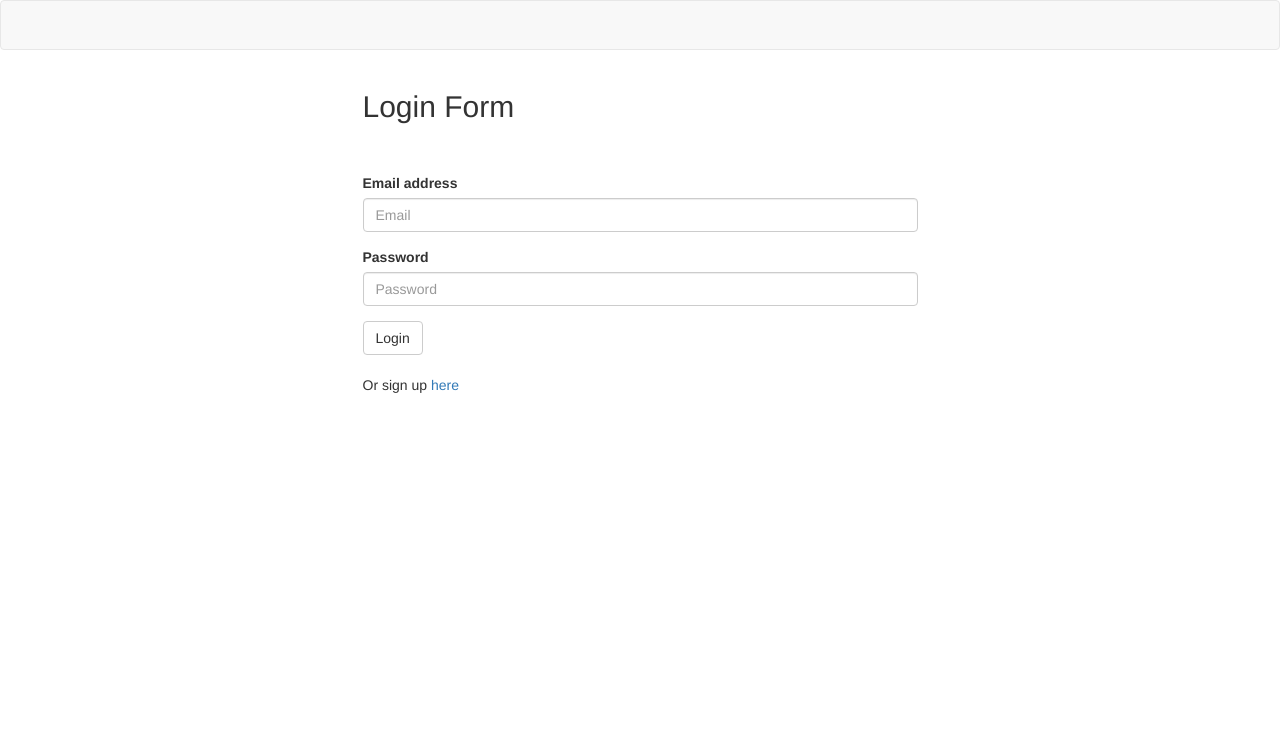
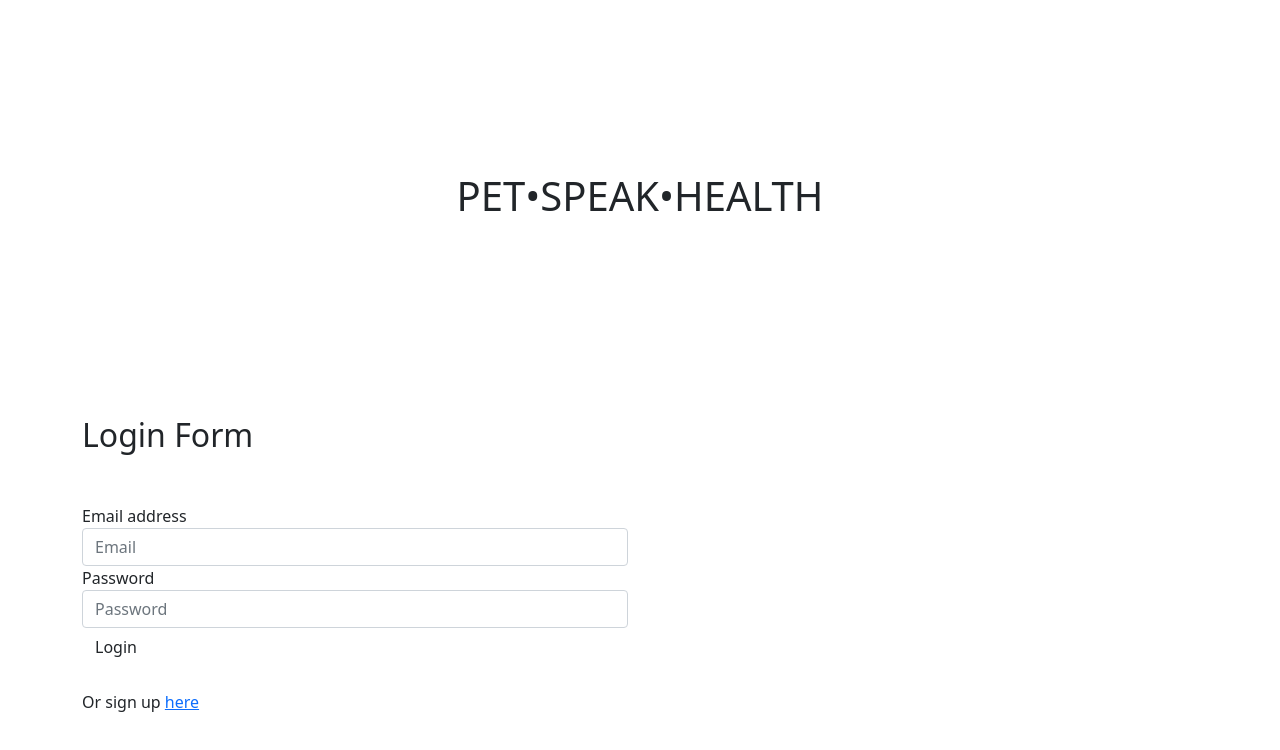
Before and after one commit to Nolsar/Pet_Speak_Health, a website: page Develop/public/login.html in a window 1280 px wide. Drawn offline with nearby package versions, Linux system fonts and the light colour scheme.

Commit message:
basic CSS

```diff
--- a/Develop/public/css/style.css
+++ b/Develop/public/css/style.css
@@ -1,4 +1,29 @@
+body, html {
+  height: 100%;
+}
+
 form.signup,
 form.login {
   margin-top: 50px;
 }
+ h1 {
+   display: block;
+   margin-left: auto;
+   margin-right: auto;
+   text-align: center;
+ }
+
+ .banner {
+  height: 50vh;
+  /* Flexbox */
+  display: flex;
+  align-items: center;
+ }
+
+ .bg {
+  background-image: url("https://encrypted-tbn0.gstatic.com/images?q=tbn:ANd9GcSNWW4VFAu2QdokNezfow7cKQccIoa0iOHVng&usqp=CAU");
+  height: 100%;
+  background-position: center;
+  background-repeat: no-repeat;
+  background-size: cover;
+  }
--- a/Develop/public/login.html
+++ b/Develop/public/login.html
@@ -4,12 +4,20 @@
 <head>
   <title>Passport Authentication</title>
   <meta charset="UTF-8">
+  <meta name="HandheldFriendly" content="true">
   <meta name="viewport" content="width=device-width, initial-scale=1">
-  <link rel="stylesheet" href="https://maxcdn.bootstrapcdn.com/bootswatch/3.3.7/lumen/bootstrap.min.css">
-  <link href="stylesheets/style.css" rel="stylesheet">
+	<link rel="stylesheet" href="css/style.css">
+  <link href="https://cdn.jsdelivr.net/npm/bootstrap@5.0.0-beta3/dist/css/bootstrap.min.css" rel="stylesheet" integrity="sha384-eOJMYsd53ii+scO/bJGFsiCZc+5NDVN2yr8+0RDqr0Ql0h+rP48ckxlpbzKgwra6" crossorigin="anonymous">
+  <script src="https://cdn.jsdelivr.net/npm/bootstrap@5.0.0-beta3/dist/js/bootstrap.bundle.min.js" integrity="sha384-JEW9xMcG8R+pH31jmWH6WWP0WintQrMb4s7ZOdauHnUtxwoG2vI5DkLtS3qm9Ekf" crossorigin="anonymous"></script>
+  <script src="https://code.jquery.com/jquery.js"></script>
+
 </head>
 
 <body>
+  <div class="banner">
+    <h1>PET•SPEAK•HEALTH</h1>
+  </div>
+
   <nav class="navbar navbar-default">
     <div class="container-fluid">
       <div class="navbar-header">
```
